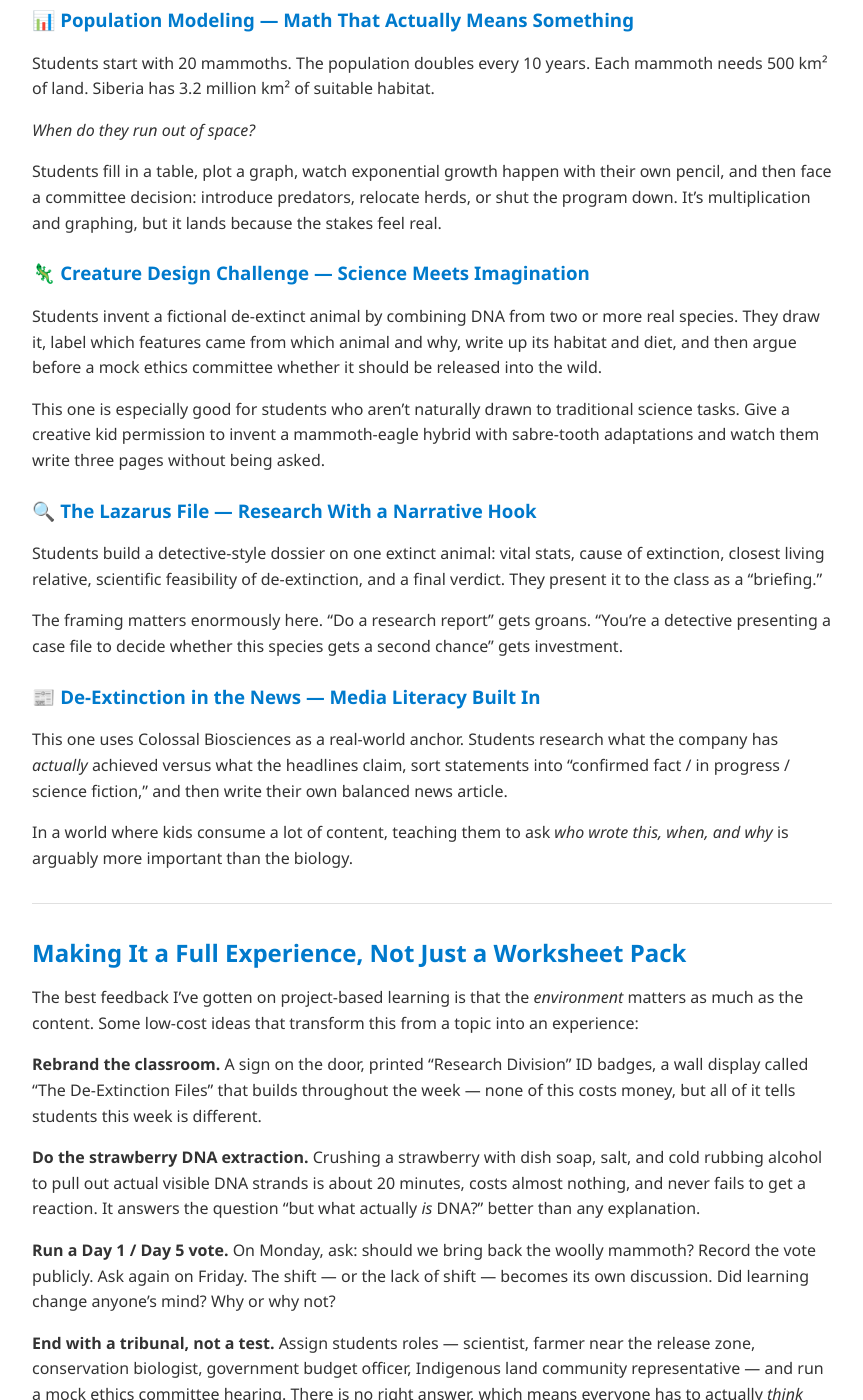
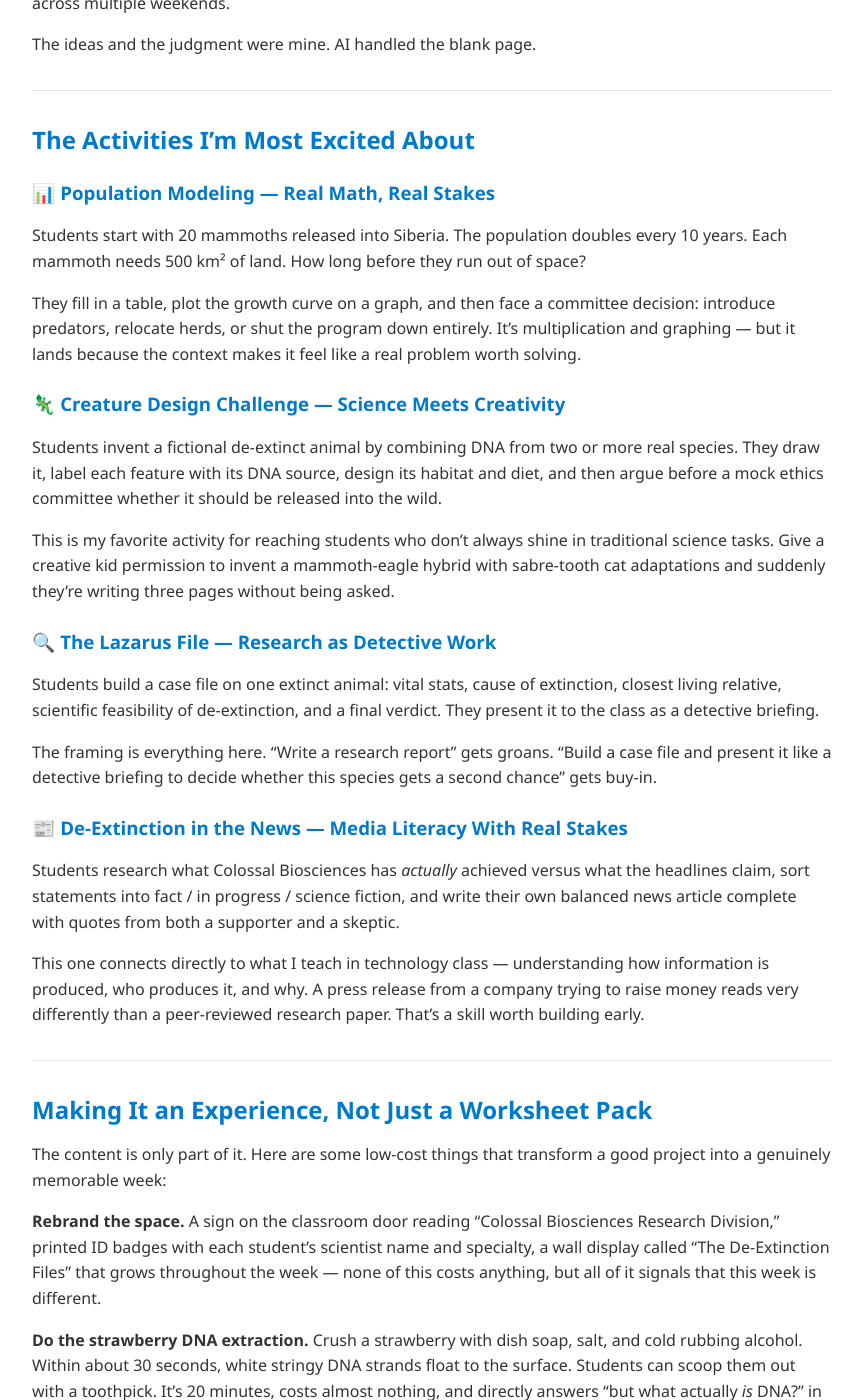
Before and after one commit to GW228g/maker404, a Jekyll site: the page built from _posts/2026-02-22-de-extinction-stem.md, in a window 1280 px wide and 1400 px high, scrolled down 1879 px. Shown: the whole window, without its empty margins (240-1103 px from the left). Built offline with Jekyll 4.4.1, drawn with Linux system fonts in a browser that asks for light colours; some of the changed text lies outside the part shown.

Commit message:
Update 2026-02-22-de-extinction-stem.md

```diff
--- a/_posts/2026-02-22-de-extinction-stem.md
+++ b/_posts/2026-02-22-de-extinction-stem.md
@@ -1,142 +1,149 @@
 ---
 layout: post
-title: "From Dinosaurs to DNA: How AI Helped Me Build an Entire STEM Week Project in an Afternoon"
+title: "From Dinosaurs to DNA: Building a Full STEAM Week Project With a Little Help From AI"
 date: 2026-02-22
-categories: [education, ai-tools, stem, project-based-learning]
-excerpt: "How I used AI to build a full de-extinction STEM week project for grades 4-6, including printable worksheets and extension activities."
+categories: [education, ai-tools, steam, project-based-learning]
+excerpt: "How I used AI to build a complete de-extinction STEAM week project for grades 4-6, with editable worksheets and extension activities."
 ---
 
-Let me start with an honest confession: I am not a grade level teacher, but rather a technology teacher, and I'm a maker, a tinkerer, someone who gets excited about ideas and wants to share them. But I care a lot about education — and I've spent time thinking about what makes kids genuinely *curious* rather than just compliant.
+Every year we run a STEAM Week at school — a dedicated stretch of time where we step away from the regular curriculum and dive deep into something thematic, hands-on, and genuinely exciting for kids. This year's theme: **Prehistoric Times**.
 
-So when the idea of a STEM week project on **de-extinction** crossed my mind — you know, the whole "should we bring back the woolly mammoth?" question — I wanted to see how far I could run with it. And I wanted to use AI as my co-creator.
+As the K–6 technology teacher, STEAM Week is my Super Bowl. It's the event I look forward to most, and also the one that requires the most upfront planning. Because it's not just about picking a cool topic — it's about building something that works across grade levels, ties together science, art, math, and design, and actually *sticks* with students after the week is over.
 
-What followed was a genuinely surprising afternoon.
+This year, I wanted to push beyond the usual "build a dinosaur diorama" territory and tackle something that would get older students — grades 4 through 6 — thinking hard, arguing with each other, and genuinely wrestling with a question that doesn't have a clean answer.
+
+That question: **Should we use DNA and genetic technology to bring extinct prehistoric animals back to life?**
+
+And to build it out, I leaned heavily on AI.
 
 ---
 
-## The Idea: De-Extinction as a STEM Springboard
+## Why De-Extinction?
 
-De-extinction is one of those topics that hits every note a good STEM project should:
+The prehistoric theme could go a hundred directions. Fossils, geology, ancient ecosystems, the five mass extinctions, the asteroid impact, early humans — all great. But de-extinction sat at a unique intersection that made it perfect for upper elementary STEAM:
 
-- It's **real science** happening right now (Colossal Biosciences is literally doing this)
-- It's **inherently controversial** — there's no clean "right answer"
-- It touches **multiple disciplines**: genetics, ecology, ethics, math, even media literacy
-- And perhaps most importantly — **kids already have opinions about it**
-
-Ask a 5th grader whether we should bring back the T-Rex and you will not get silence. That's where good projects start.
-
-The target age group here is **grades 4 through 6**, roughly 9–12 year olds. Old enough to handle nuance, young enough that a classroom rebranded as a "Colossal Biosciences Research Division" with lab coats and ID badges is still genuinely thrilling.
+- It's **happening right now**. Colossal Biosciences, a real company based in Texas, is actively working to bring back the woolly mammoth, the Tasmanian tiger, and the dodo using genetic engineering. This isn't science fiction — it's in the news.
+- It's **genuinely cross-curricular**. The science of DNA and genetics. The math of population growth. The environmental impact on ecosystems. The ethics of whether we *should* do something just because we *can*. Media literacy around how the story gets reported. That's science, math, social studies, and ELA in one project.
+- It connects the **prehistoric past directly to the present and future** — which is exactly the kind of thinking STEAM education is meant to build.
+- And honestly? **Kids already have opinions about it.** Ask a 5th grader whether we should bring back the T-Rex and the conversation starts itself.
 
 ---
 
-## What AI Made Possible (That Would Have Taken Days Otherwise)
+## Where AI Came In
 
-Here's the thing about busy teachers and parents putting together enrichment projects: the ideas are rarely the problem. It's the *execution*. Turning a good idea into a structured, ready-to-print, educator-friendly resource normally takes hours. Lesson plan, learning objectives, worksheets with appropriate reading levels, answer keys, discussion questions, differentiation for advanced students...
+Here's something I say to my students all the time: a tool is only as useful as the person using it. AI is the same way.
 
-I used Claude to build this out, and the conversation went something like this:
+I knew what I wanted this project to be. I had the pedagogical instincts, the knowledge of my students, and the understanding of what makes a good STEAM project for this age group. What I didn't have was time. Turning a strong idea into a complete, print-ready, educator-ready resource — with appropriate reading levels, scaffolded questions, differentiated extensions, and enough variety to fill five days — is a big lift on top of everything else a teacher is managing.
 
-1. I described the concept and the age group
-2. Claude generated a full 5-day project framework
-3. I pushed for more hands-on activities, more debate structure, more real-world connection
-4. Each time I asked "what else could we do?" it came back with genuinely different ideas
-5. From there, it built out printable worksheets — complete with writing lines, color-coded sections, tables, and challenge extensions
+So I used Claude as a thinking partner and a production engine. I'd describe what I was going for, push back when something wasn't quite right, ask for more hands-on angles, request harder questions for advanced students — and it would build. Fast.
 
-The output included:
+What came out the other side:
 
-- A **teacher guide** with a day-by-day schedule and vocabulary list
-- **5 core student worksheets** covering prehistoric animals, the science of de-extinction, environmental impact, debate prep, and a final verdict
-- **4 extension activity packs**: a population math modeling exercise, a creature design challenge, a research "case file" format called The Lazarus File, and a media literacy unit built around Colossal Biosciences specifically
+- A **teacher guide** with a full 5-day schedule, learning objectives, and a vocabulary list
+- **5 core student worksheets** — prehistoric animals overview, the science of de-extinction, environmental impact, debate prep, and a final verdict activity
+- **4 extension activity packs** — a population math modeling exercise, a creature design challenge, a research case file format, and a media literacy unit built around Colossal Biosciences
 
-That's a full week of structured, differentiated, cross-curricular content. Built in an afternoon.
+That's a complete week of structured, cross-curricular content. Built in an afternoon rather than spread across multiple weekends.
+
+The ideas and the judgment were mine. AI handled the blank page.
 
 ---
 
-## The Activities Worth Highlighting
+## The Activities I'm Most Excited About
 
-A few of these stand out as genuinely memorable rather than just educational:
+### 📊 Population Modeling — Real Math, Real Stakes
 
-### 📊 Population Modeling — Math That Actually Means Something
+Students start with 20 mammoths released into Siberia. The population doubles every 10 years. Each mammoth needs 500 km² of land. How long before they run out of space?
 
-Students start with 20 mammoths. The population doubles every 10 years. Each mammoth needs 500 km² of land. Siberia has 3.2 million km² of suitable habitat.
+They fill in a table, plot the growth curve on a graph, and then face a committee decision: introduce predators, relocate herds, or shut the program down entirely. It's multiplication and graphing — but it lands because the context makes it feel like a real problem worth solving.
 
-*When do they run out of space?*
+### 🦎 Creature Design Challenge — Science Meets Creativity
 
-Students fill in a table, plot a graph, watch exponential growth happen with their own pencil, and then face a committee decision: introduce predators, relocate herds, or shut the program down. It's multiplication and graphing, but it lands because the stakes feel real.
+Students invent a fictional de-extinct animal by combining DNA from two or more real species. They draw it, label each feature with its DNA source, design its habitat and diet, and then argue before a mock ethics committee whether it should be released into the wild.
 
-### 🦎 Creature Design Challenge — Science Meets Imagination
+This is my favorite activity for reaching students who don't always shine in traditional science tasks. Give a creative kid permission to invent a mammoth-eagle hybrid with sabre-tooth cat adaptations and suddenly they're writing three pages without being asked.
 
-Students invent a fictional de-extinct animal by combining DNA from two or more real species. They draw it, label which features came from which animal and why, write up its habitat and diet, and then argue before a mock ethics committee whether it should be released into the wild.
+### 🔍 The Lazarus File — Research as Detective Work
 
-This one is especially good for students who aren't naturally drawn to traditional science tasks. Give a creative kid permission to invent a mammoth-eagle hybrid with sabre-tooth adaptations and watch them write three pages without being asked.
+Students build a case file on one extinct animal: vital stats, cause of extinction, closest living relative, scientific feasibility of de-extinction, and a final verdict. They present it to the class as a detective briefing.
 
-### 🔍 The Lazarus File — Research With a Narrative Hook
+The framing is everything here. "Write a research report" gets groans. "Build a case file and present it like a detective briefing to decide whether this species gets a second chance" gets buy-in.
 
-Students build a detective-style dossier on one extinct animal: vital stats, cause of extinction, closest living relative, scientific feasibility of de-extinction, and a final verdict. They present it to the class as a "briefing."
+### 📰 De-Extinction in the News — Media Literacy With Real Stakes
 
-The framing matters enormously here. "Do a research report" gets groans. "You're a detective presenting a case file to decide whether this species gets a second chance" gets investment.
+Students research what Colossal Biosciences has *actually* achieved versus what the headlines claim, sort statements into fact / in progress / science fiction, and write their own balanced news article complete with quotes from both a supporter and a skeptic.
 
-### 📰 De-Extinction in the News — Media Literacy Built In
-
-This one uses Colossal Biosciences as a real-world anchor. Students research what the company has *actually* achieved versus what the headlines claim, sort statements into "confirmed fact / in progress / science fiction," and then write their own balanced news article.
-
-In a world where kids consume a lot of content, teaching them to ask *who wrote this, when, and why* is arguably more important than the biology.
+This one connects directly to what I teach in technology class — understanding how information is produced, who produces it, and why. A press release from a company trying to raise money reads very differently than a peer-reviewed research paper. That's a skill worth building early.
 
 ---
 
-## Making It a Full Experience, Not Just a Worksheet Pack
+## Making It an Experience, Not Just a Worksheet Pack
 
-The best feedback I've gotten on project-based learning is that the *environment* matters as much as the content. Some low-cost ideas that transform this from a topic into an experience:
+The content is only part of it. Here are some low-cost things that transform a good project into a genuinely memorable week:
 
-**Rebrand the classroom.** A sign on the door, printed "Research Division" ID badges, a wall display called "The De-Extinction Files" that builds throughout the week — none of this costs money, but all of it tells students this week is different.
+**Rebrand the space.** A sign on the classroom door reading "Colossal Biosciences Research Division," printed ID badges with each student's scientist name and specialty, a wall display called "The De-Extinction Files" that grows throughout the week — none of this costs anything, but all of it signals that this week is different.
 
-**Do the strawberry DNA extraction.** Crushing a strawberry with dish soap, salt, and cold rubbing alcohol to pull out actual visible DNA strands is about 20 minutes, costs almost nothing, and never fails to get a reaction. It answers the question "but what actually *is* DNA?" better than any explanation.
+**Do the strawberry DNA extraction.** Crush a strawberry with dish soap, salt, and cold rubbing alcohol. Within about 30 seconds, white stringy DNA strands float to the surface. Students can scoop them out with a toothpick. It's 20 minutes, costs almost nothing, and directly answers "but what actually *is* DNA?" in a way no explanation can match.
 
-**Run a Day 1 / Day 5 vote.** On Monday, ask: should we bring back the woolly mammoth? Record the vote publicly. Ask again on Friday. The shift — or the lack of shift — becomes its own discussion. Did learning change anyone's mind? Why or why not?
+**Run a Day 1 / Day 5 vote.** On Monday ask: should we bring back the woolly mammoth? Record the results publicly. Ask again on Friday. The shift — or the lack of shift — becomes its own discussion. Did learning actually change anyone's mind?
 
-**End with a tribunal, not a test.** Assign students roles — scientist, farmer near the release zone, conservation biologist, government budget officer, Indigenous land community representative — and run a mock ethics committee hearing. There is no right answer, which means everyone has to actually *think* rather than remember.
+**End with a tribunal, not a test.** Assign students roles — lead scientist, farmer near the release zone, conservation biologist, government budget officer, Indigenous land community representative — and run a mock ethics committee hearing on the final day. There's no right answer, which means everyone has to actually *think* rather than remember.
 
 ---
 
-## Why This Matters for AI and Education
+## Reaching Out Beyond the Classroom
 
-I want to be clear about something: **AI didn't replace the teacher here. It replaced the blank page.**
+One thing I'd strongly encourage for any school doing this project: try to bring in an outside voice. You don't need someone who works specifically in de-extinction. A university biology or genetics professor, a local vet, a zookeeper, a wildlife conservationist — anyone who works with animals or genetics can speak to the real science, and students asking actual experts actual questions is often the moment that makes science feel like something *they* could do someday.
 
-The ideas that made this project interesting came from knowing what engages this age group, what good project-based learning looks like, and what questions are worth asking. AI made it possible to take those instincts and build them into a complete, polished, ready-to-use resource — fast.
+If you're in Connecticut, there are some great options close by:
 
-For a busy teacher balancing 25 other things, or a parent trying to put together something genuinely enriching for a home educator or after-school group, that matters. The gap between "I have a great idea" and "I have something I can actually use Monday morning" used to be a weekend of work. Now it can be an afternoon conversation.
+- **Yale University** — the biology and ecology departments do school outreach, and the Yale Peabody Museum of Natural History is practically made for this topic
+- **University of Connecticut** — strong life sciences programs with outreach programs worth exploring
+- **Beardsley Zoo in Bridgeport** — Connecticut's only zoo has an education department and is worth a direct call
+- **Mystic Aquarium** — does school education programs and is very accessible
 
-There's something exciting about that — and also something worth thinking about carefully. AI is very good at generating *content*. It still takes a human to know whether that content is *right* for a specific group of kids, to spot what needs adjusting, and to actually stand in the room and make it come alive.
+And honestly — consider emailing **Colossal Biosciences** directly. It's a long shot, but their communications team might respond to a school project built specifically around their work. The worst they can say is nothing.
 
-The tool is extraordinary. The teacher still matters.
+---
+
+## The Honest Take on AI in the Classroom (and in Planning)
+
+I think a lot about this, because I teach technology and these are exactly the conversations I have with students.
+
+AI is an extraordinary tool for educators when used with intention. It doesn't replace curriculum judgment, knowledge of your students, or the human relationships that make teaching work. But it can collapse the distance between a strong idea and a usable resource — and for teachers who are already stretched thin, that matters.
+
+The way I used it for this project is also, I'd argue, a good model to show students. I didn't just ask for "a STEAM project about dinosaurs" and accept whatever came back. I directed it, pushed back, asked for harder questions, requested specific formats, and edited what didn't fit my students or my context. The thinking was mine. The drafting was collaborative.
+
+That's not so different from how we want students to use these tools — as an accelerant for their own ideas, not a replacement for having ideas in the first place.
 
 ---
 
 ## Download the Project
 
-I've packaged the full de-extinction STEM project — teacher guide, 5 core worksheets, and all 4 extension activity packs — as a Word document (.docx) so you can edit, adapt, and make it your own.
+I've packaged the full de-extinction STEAM project — teacher guide, 5 core worksheets, and 4 extension activity packs — as a Word document so you can open it, edit it, and make it work for your students.
 
-**👉 [Download: De-Extinction STEM Week Project (.docx)](/downloads/DeExtinction_STEM_Project.docx)**
+Swap in different animals. Adjust the reading level up or down. Cut the activities that don't fit your schedule. Add your school name. That's the point.
+
+**👉 [Download: De-Extinction STEAM Week Project (.docx)](/downloads/DeExtinction_STEM_Project.docx)**
 
 **👉 [Download: De-Extinction Four Activities Pack (.docx)](/downloads/DeExtinction_Four_Activities.docx)**
 
-Swap in your own animals. Adjust the reading level. Remove the activities that don't fit your time. Add your school name to the header. That's the point.
-
-If you use it — or adapt it into something even better — I'd genuinely love to hear about it.
+If you use it — or build something better from it — I'd love to hear about it.
 
 ---
 
 ## One Last Thing
 
-The question at the heart of this project — *should we bring back prehistoric animals?* — doesn't have a right answer. And that's exactly why it's worth asking.
+The question at the center of this project — *should we bring back prehistoric animals?* — doesn't have a right answer. And that's exactly why it's worth asking.
 
-The best STEM education doesn't just teach kids what scientists know. It teaches them how scientists *think* — how to weigh evidence, hold two competing ideas at once, argue a position while staying genuinely open to being wrong.
+The best STEAM education doesn't just teach kids what scientists know. It teaches them how scientists *think* — how to weigh evidence, hold two competing ideas at once, argue a position while staying genuinely open to being wrong.
 
-If a student walks out of this week more curious about genetics, or more skeptical of a headline, or just more comfortable saying "I'm not sure, but here's what I think" — that's the win.
+If a student walks out of this week more curious about genetics, more skeptical of a headline, or just more comfortable saying "I'm not sure yet, but here's what I think" — that's the win.
 
-A woolly mammoth walking the Siberian tundra would be extraordinary. A classroom full of kids who know how to think about whether it should? That might be more important.
+A woolly mammoth walking the Siberian tundra would be pretty extraordinary. A classroom full of kids who know how to think about whether it should? That might be more important.
 
 ---
 
-*Have questions, ideas, or adaptations to share? Drop them in the comments or reach out through the contact page.*
+*Questions, ideas, or adaptations to share? Drop them in the comments or reach out through the contact page.*
 
 *— maker404*
```
